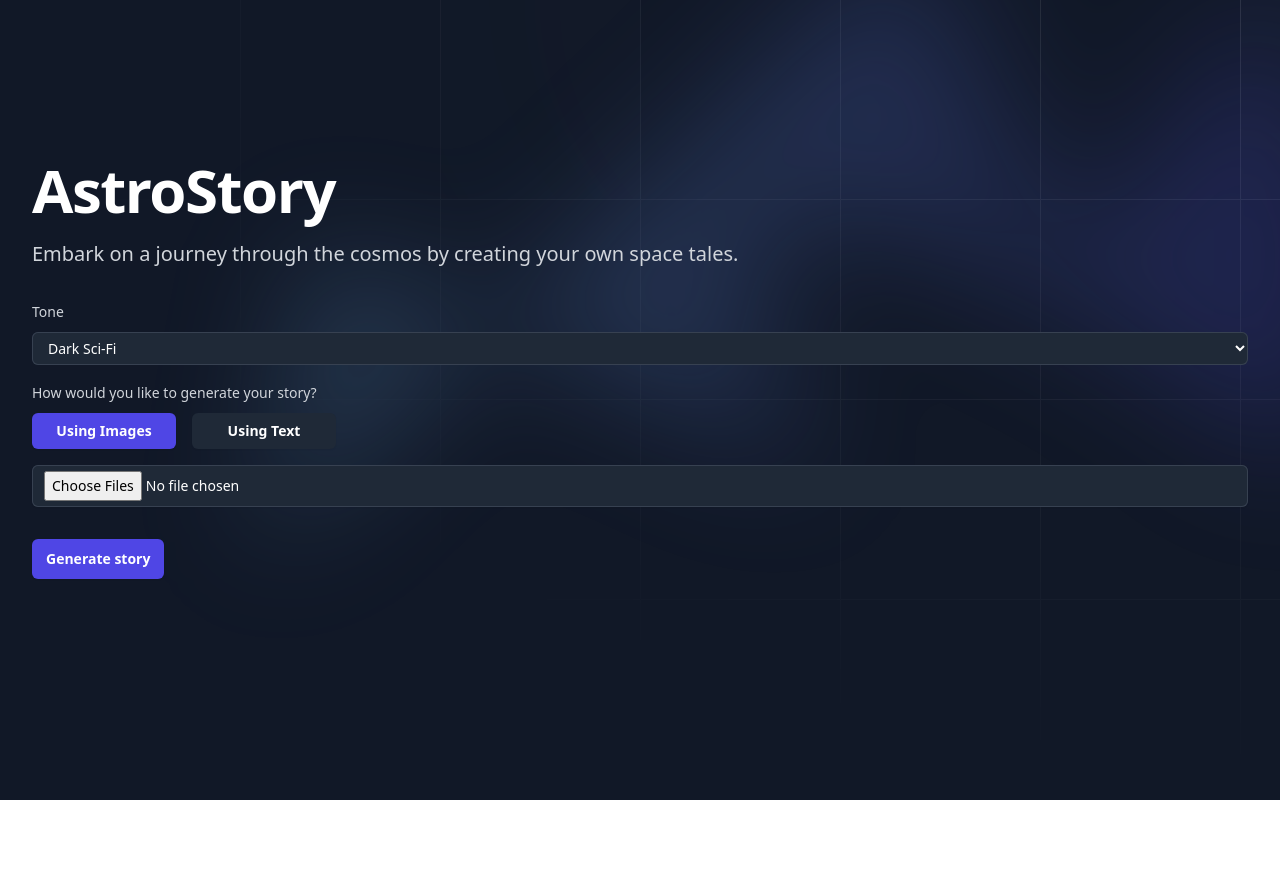
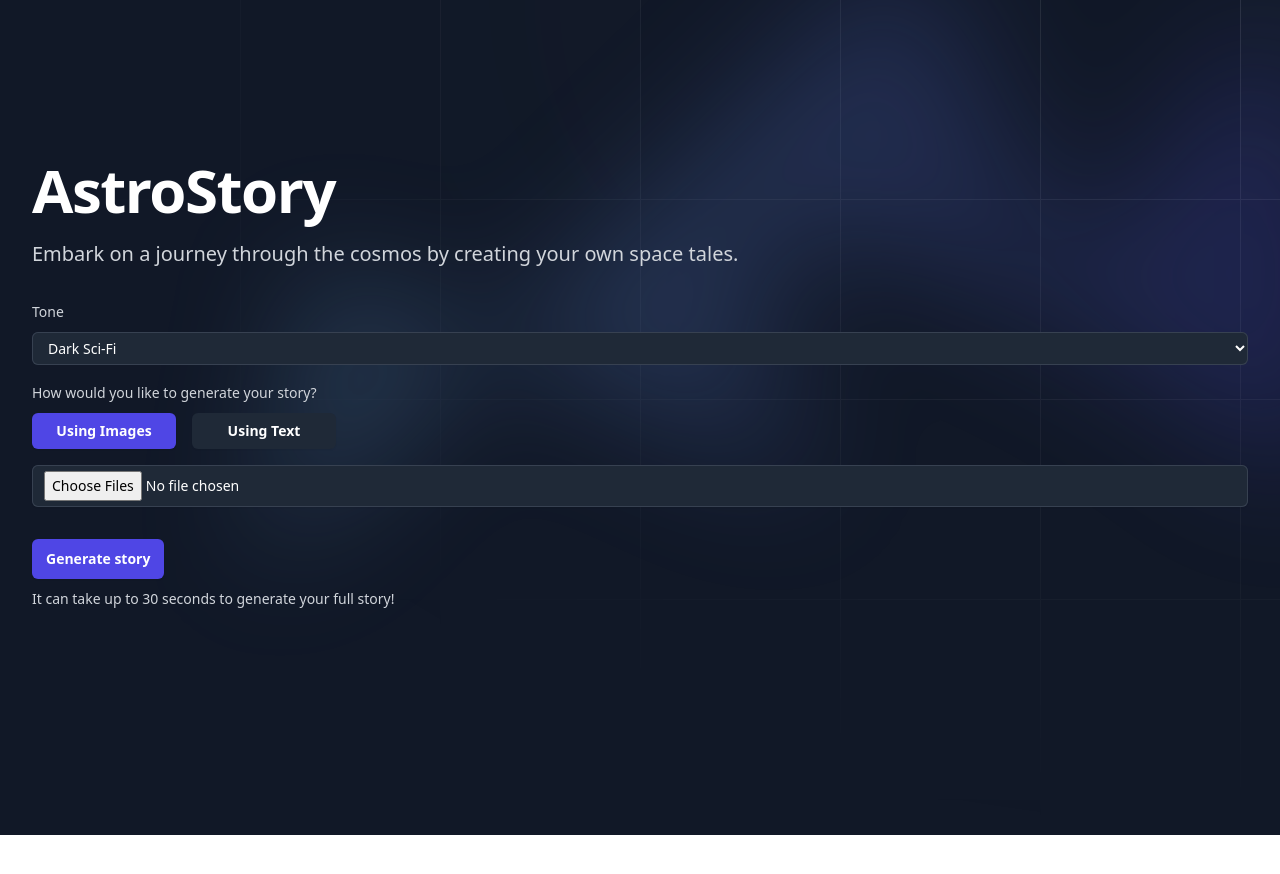
Before and after one commit to ryanhaticus/astrostory, a Next.js app: page / in a window 1280 px wide. Shown: the top 874 px of the page. Before the commit the page ends 800 px from the top, so only its background shows below. Built offline with nearby package versions, Linux system fonts and the light colour scheme.

Commit message:
feat: backend hooked up!

```diff
--- /dev/null
+++ b/src/components/Story.tsx
@@ -0,0 +1,29 @@
+import React, { useState } from "react";
+
+interface StoryInputProps {
+  story: {
+    image: string;
+    text: string;
+  }[];
+}
+
+const Story: React.FC<StoryInputProps> = ({ story }) => {
+  if (!story) {
+    return null;
+  }
+
+  return (
+    <div>
+      <div className="flex flex-col gap-4">
+        {story.map((story) => (
+          <div className="rounded-xl w-full flex gap-4 rounded-md bg-gray-800 p-4 text-sm font-semibold text-white shadow-sm">
+            <img className="rounded-xl w-64" src={story.image} />
+            <p className="text-lg">{story.text}</p>
+          </div>
+        ))}
+      </div>
+    </div>
+  );
+};
+
+export default Story;
--- a/src/components/StoryInput.tsx
+++ b/src/components/StoryInput.tsx
@@ -3,17 +3,23 @@ import React, { useState } from "react";
 interface StoryInputProps {
   onTextSubmit: (text: string) => void;
   onImagesSubmit: (images: FileList | null) => void;
+  generating: boolean;
 }
 
 const StoryInput: React.FC<StoryInputProps> = ({
   onTextSubmit,
   onImagesSubmit,
+  generating,
 }) => {
   const [inputType, setInputType] = useState<"text" | "images">("images");
   const [textPrompt, setTextPrompt] = useState("");
   const [selectedFiles, setSelectedFiles] = useState<FileList | null>(null);
 
   const handleSubmit = () => {
+    if (generating) {
+      return;
+    }
+
     if (inputType === "text") {
       onTextSubmit(textPrompt);
     } else {
@@ -64,6 +70,7 @@ const StoryInput: React.FC<StoryInputProps> = ({
                 className="bg-gray-800 block w-full rounded-md border-0 px-3 py-1.5 text-white shadow-sm ring-1 ring-inset ring-gray-700 placeholder:text-gray-400 focus:ring-2 focus:ring-inset focus:ring-indigo-600 sm:text-sm sm:leading-6"
                 placeholder="I want a story about Jupiter's storms, a beauitufl space station, and a terrifying black hole."
                 defaultValue={""}
+                onChange={(e) => setTextPrompt(e.target.value)}
               />
             </div>
           </div>
@@ -78,10 +85,38 @@ const StoryInput: React.FC<StoryInputProps> = ({
         <button
           type="button"
           onClick={handleSubmit}
-          className="mt-8 rounded-md bg-indigo-600 px-3.5 py-2.5 text-sm font-semibold text-white shadow-sm hover:bg-indigo-500 focus-visible:outline focus-visible:outline-2 focus-visible:outline-offset-2 focus-visible:outline-indigo-600"
+          disabled={generating}
+          className={`flex mt-8 rounded-md bg-indigo-600 px-3.5 py-2.5 text-sm font-semibold text-white shadow-sm ${
+            generating ? "cursor-not-allowed" : "hover:bg-indigo-500"
+          } focus-visible:outline focus-visible:outline-2 focus-visible:outline-offset-2 focus-visible:outline-indigo-600`}
         >
           Generate story
+          {generating ? (
+            <svg
+              className="animate-spin -ml-1 ml-2 h-5 w-5 text-white"
+              xmlns="http://www.w3.org/2000/svg"
+              fill="none"
+              viewBox="0 0 24 24"
+            >
+              <circle
+                className="opacity-25"
+                cx="12"
+                cy="12"
+                r="10"
+                stroke="currentColor"
+                stroke-width="4"
+              ></circle>
+              <path
+                className="opacity-75"
+                fill="currentColor"
+                d="M4 12a8 8 0 018-8V0C5.373 0 0 5.373 0 12h4zm2 5.291A7.962 7.962 0 014 12H0c0 3.042 1.135 5.824 3 7.938l3-2.647z"
+              ></path>
+            </svg>
+          ) : null}
         </button>
+        <span className="mt-2 block text-sm font-medium leading-6 text-gray-300">
+          It can take up to 30 seconds to generate your full story!
+        </span>
       </div>
     </div>
   );
--- a/src/pages/index.tsx
+++ b/src/pages/index.tsx
@@ -2,29 +2,73 @@ import React, { useState } from "react";
 import Header from "../components/Header";
 import StoryInput from "../components/StoryInput";
 import ToneSelection from "../components/ToneSelection";
+import Story from "@/components/Story";
 
 const Home = () => {
-  const [textPrompt, setTextPrompt] = useState("");
-  const [uploadedImages, setUploadedImages] = useState<FileList | null>(null);
-  const [selectedTone, setSelectedTone] = useState("");
+  const [selectedTone, setSelectedTone] = useState("Dark Sci-Fi");
+  const [story, setStory] = useState([]);
+  const [generating, setGenerating] = useState(false);
 
-  const handleTextSubmit = (text: string) => {
-    console.log("Text submitted:", text);
-    setTextPrompt(text);
+  const handleTextSubmit = async (text: string) => {
+    if (!text) {
+      return;
+    }
+
+    setGenerating(true);
+
+    const formData = new FormData();
+
+    formData.append("type", "text");
+
+    formData.append("theme", selectedTone.toLowerCase().replace(/\s+/g, "-"));
+
+    formData.append("text", text);
+
+    const story = await fetch("/api/story", {
+      method: "POST",
+      body: formData,
+    });
+
+    const storyJson = await story.json();
+
+    setStory(storyJson.data);
+    setGenerating(false);
   };
 
-  const handleImagesSubmit = (images: FileList | null) => {
-    console.log("Images submitted:", images);
-    setUploadedImages(images);
+  const handleImagesSubmit = async (images: FileList | null) => {
+    if (!images) {
+      return;
+    }
+
+    setGenerating(true);
+
+    const formData = new FormData();
+
+    Array.from(images).forEach((image) => {
+      formData.append("images", image, image.name);
+    });
+
+    formData.append("type", "image");
+
+    formData.append("theme", selectedTone.toLowerCase().replace(/\s+/g, "-"));
+
+    const story = await fetch("/api/story", {
+      method: "POST",
+      body: formData,
+    });
+
+    const storyJson = await story.json();
+
+    setStory(storyJson.data);
+    setGenerating(false);
   };
 
   const handleToneSelect = (tone: string) => {
-    console.log("Tone selected:", tone);
     setSelectedTone(tone);
   };
 
   return (
-    <div className="min-h-screen relative isolate overflow-hidden bg-gray-900">
+    <div className="mb-16 min-h-screen relative isolate overflow-hidden bg-gray-900">
       <svg
         className="absolute inset-0 -z-10 h-full w-full stroke-white/10 [mask-image:radial-gradient(100%_100%_at_top_right,white,transparent)]"
         aria-hidden="true"
@@ -77,7 +121,12 @@ const Home = () => {
         <StoryInput
           onTextSubmit={handleTextSubmit}
           onImagesSubmit={handleImagesSubmit}
+          generating={generating}
         />
+
+        <div className="mt-16">
+          <Story story={story} />
+        </div>
       </div>
     </div>
   );
```
